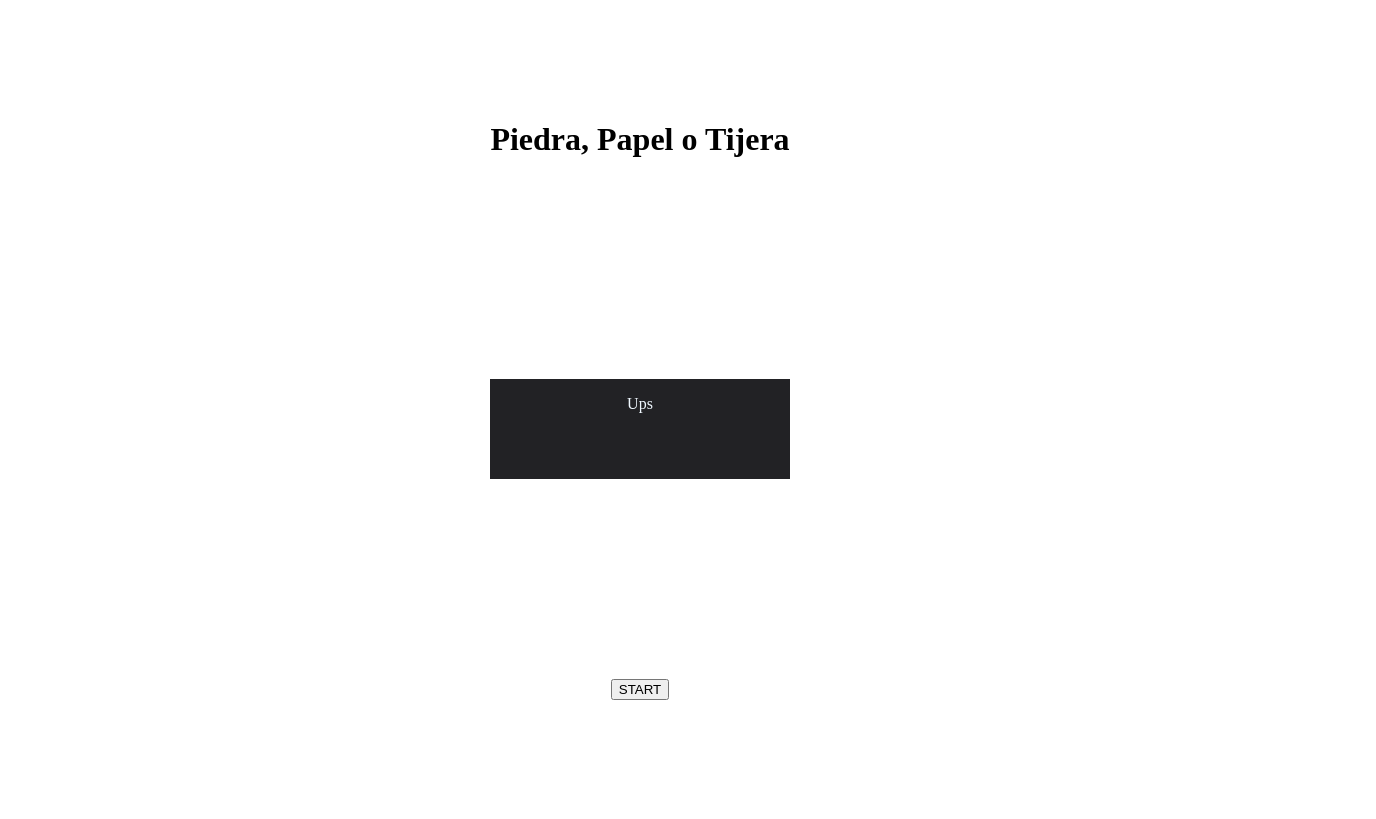
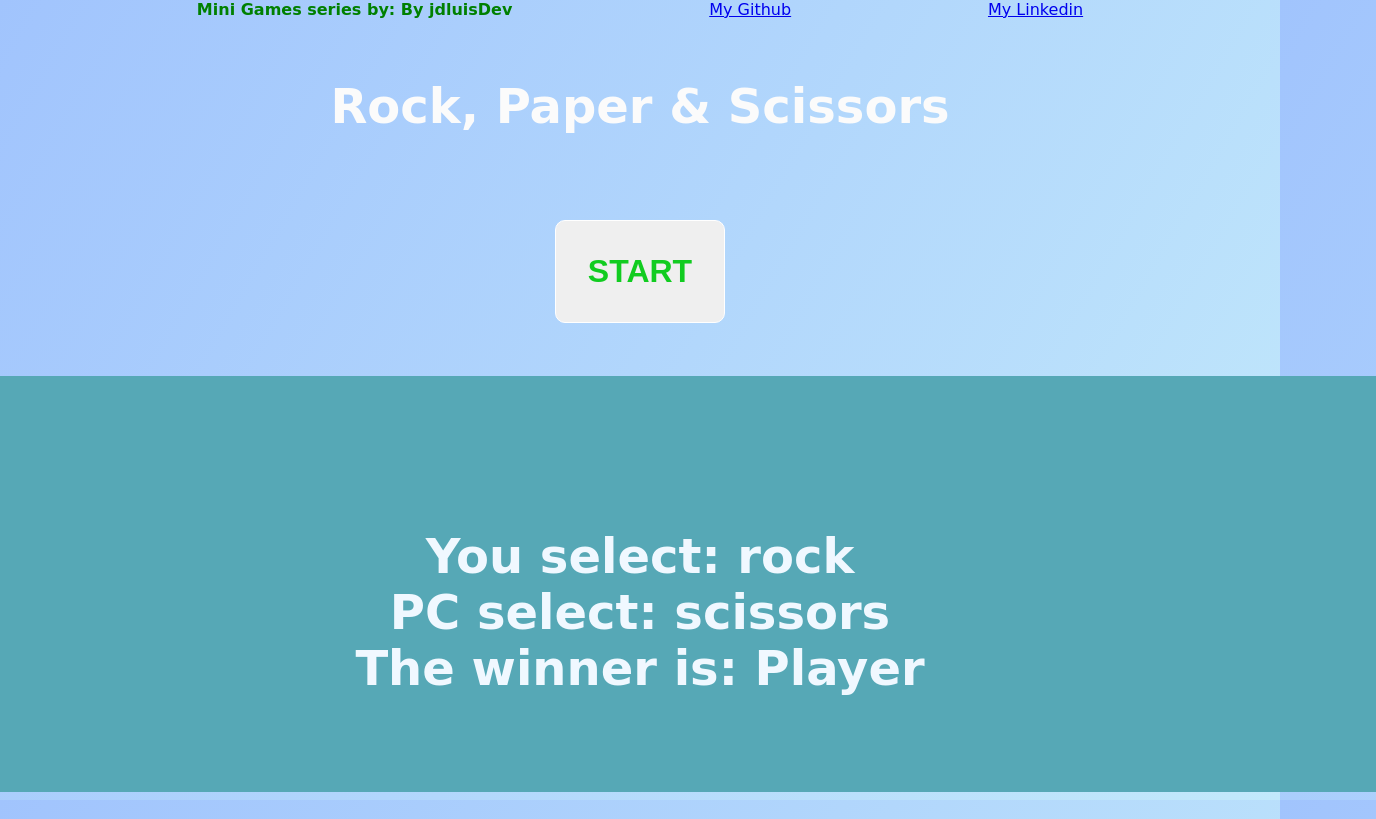
Before and after one commit to jdluis/miniGames-rock_paper_scissors, a plain HTML site: page index.html in a window 1280 px wide. Both pictures are taken after a click on the button "START". Shown: the whole page, 1376 px wide, since content can reach past the window. Drawn offline with Linux system fonts and the light colour scheme; a web font is replaced by a local one.

Commit message:
refact v1.2

```diff
--- a/app.js
+++ b/app.js
@@ -1,17 +1,50 @@
-const nonValid = 0;
-const piedra = 1;
-const papel = 2;
-const tijera = 3;
+const piedra = 0;
+const papel = 1;
+const tijera = 2;
 const btnstart = document.getElementById("start");
 
-let resultPlayer1 = null;
-let resultPlayer2 = null;
+let player = null;
+let pc = null;
 
 let resultDOM = document.getElementById("result");
 
-function winner(player) {
-    resultDOM.innerText = "";
-  return resultDOM.innerText = `El ganador es: ${player}`;
+function win(winner, looser, name) {
+  resultDOM.innerText = "";
+
+  switch (winner) {
+    case piedra:
+      winner = "rock";
+      break;
+    case papel:
+      winner = "paper";
+      break;
+    case tijera:
+      winner = "scissors";
+      break;
+  }
+
+  switch (looser) {
+    case piedra:
+      looser = "rock";
+      break;
+    case papel:
+      looser = "paper";
+      break;
+    case tijera:
+      looser = "scissors";
+      break;
+  }
+  if (!(name == "empate")) {
+    return (resultDOM.innerText = `
+    You select: ${winner}
+    PC select: ${looser}
+    The winner is: ${name} `);
+  } else {
+    return (resultDOM.innerText = `
+    You select: ${winner}
+    PC select: ${looser}
+    Try again: ${name} `);
+  }
 }
 
 function getRandomInt(max) {
@@ -20,35 +53,21 @@ function getRandomInt(max) {
   return number;
 }
 
-
-function winCondition (resultPlayer1, resultPlayer2) {
-  if (resultPlayer1 == tijera && resultPlayer2 == papel) {
-    winner("Player1");
-  } else if (resultPlayer2 == piedra && resultPlayer1 == tijera) {
-    winner("Player 2");
-  } else  if (resultPlayer1 == papel && resultPlayer2 == piedra) {
-    winner("Player1");
-  } else if (resultPlayer2 == piedra && resultPlayer1 == tijera) {
-    winner("Player 2");
-  } else  if (resultPlayer1 == piedra && resultPlayer2 == tijera) {
-    winner("Player1");
-  } else if (resultPlayer2 == piedra && resultPlayer1 == tijera) {
-    winner("Player 2");
+function winCondition() {
+  if (player == pc) {
+    win(pc, player, "empate");
+  } else if (player - pc == 1) {
+    win(player, pc, "Player");
+  } else if (player - pc == -2) {
+    win(player, pc, "Player");
   } else {
-    resultDOM.innerText = "Ups";
+    win(pc, player, "PC");
   }
 }
 
-function play() {
-    btnstart.addEventListener("click", () => {
-      randomResult1 = getRandomInt(3);
-      randomResult2 =  getRandomInt(3);
-
-      randomResult1 == randomResult2 && randomResult2 <= 3  ? randomResult2 - 1 : randomResult2;
-      console.log(`Player 1: ${randomResult1}`);
-      console.log(`Player 2: ${randomResult2}`);
-      winCondition(randomResult1,randomResult2);
-  });
-}
-
-play();
+//START
+btnstart.addEventListener("click", () => {
+  player = getRandomInt(3);
+  pc = getRandomInt(3);
+  winCondition(player, pc);
+});
--- a/index.html
+++ b/index.html
@@ -10,16 +10,17 @@
 </head>
 
 <body>
-
+    <div class="my_info">
+        <span>Mini Games series by: By jdluisDev</span>
+        <a href="https://github.com/jdluis">My Github</a>
+        <a href="https://www.linkedin.com/in/jdluis/">My Linkedin</a>
+    </div>
 
     <div class="container">
-        <h1>Piedra, Papel o Tijera</h1>
+        <h1 class="title">Rock, Paper & Scissors</h1>
+        <button id="start">START</button>
         <div class="results">
             <p id="result"></p>
-        </div>
-
-        <div>
-            <button id="start">START</button>
         </div>
     </div>
     <script src="app.js"></script>
--- a/style.css
+++ b/style.css
@@ -1,22 +1,47 @@
+@import url('https://fonts.googleapis.com/css2?family=Rampart+One&display=swap');
+
 body {
     margin: 0;
     padding: 0;
     box-sizing: border-box;
     -moz-box-sizing: border-box;
     -webkit-box-sizing: border-box;
+    background-image: linear-gradient(120deg, #a1c4fd 0%, #c2e9fb 100%);
+    font-family: 'Rampart One', cursive;
+    width: 100%;
+    height: 100vh;
+    overflow: hidden;
 }
 
 .container {
     display: grid;
     place-items: center;
-    width: 100%;
-    height: 100vh;
+    height: 100%;
 }
 
+.my_info {
+    display: flex;
+    justify-content: space-evenly;
+}
+
+.my_info span {
+    color: green;
+    font-weight: 700;
+}
+
+.title {
+    color: #fbfbfb;
+    font-weight: bold;
+    font-size: 3em;
+}
 .results {
-    background-color: rgb(34, 34, 37);
-    height: 100px;
-    width: 300px;
+    background-color: rgb(86, 168, 182);
+    width: 100%;
+    position: relative;
+    bottom: 0;
+    padding: 1em 2em;
+    font-size: 3em;
+    font-weight: 700;
 }
 #result {
     color: aliceblue;
@@ -43,3 +68,18 @@ body {
     gap: 1em;
     padding: 1em 0.5em;
 }
+
+#start {
+    padding: 1em;
+    font-size: 2em;
+    cursor: pointer;
+    border: 1px solid #fff;
+    border-radius: 10px;
+    color: rgb(17, 204, 32);
+    font-weight: 600;
+}
+
+#start:hover {
+    background-color: #a1c4fd;
+
+}
```
